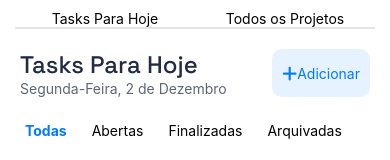
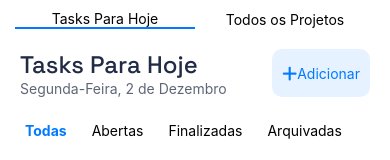
Before and after one commit to https-dre/mindful-nest-app, a React Native app: screen /Planner in a window 390 px wide. Shown: the top 160 px of the page. Built offline with nearby package versions, Linux system fonts and the light colour scheme.

Commit message:
fix: corrige bug na borda dos "Nav Buttons"

```diff
--- a/screens/Planner.js
+++ b/screens/Planner.js
@@ -13,37 +13,32 @@ const Stack2 = createNativeStackNavigator();
 export const Planner = () => {
     const navigation = useNavigation();
 
-    const [tasks, setTasks] = useState(null);
+    const [tasks, setTasks] = useState("");
     const [yourProjects, setYourProjects] = useState(null);
+    const [selected, setSelected] = useState("Tasks")
 
     return (
         <SafeAreaView style={{ flex: 1, backgroundColor: "white" }}>
             <View  style={styles.navBar}>
                 <View style={styles.navMenu}>
                     <TouchableOpacity
-                        style={styles.navButton}
+                        style={selected === "Tasks" ? styles.selected : styles.navButton}
                         onPress={()=> {
                             navigation.navigate("Tasks")
-                            setTasks(styles.selected)
-                            setYourProjects(null)
+                            setSelected("Tasks")
                         }}
                     >
                         <Text>Tasks Para Hoje</Text>
                     </TouchableOpacity>
                     <TouchableOpacity
-                        style={styles.navButton}
+                        style={selected === "Projects" ? styles.selected : styles.navButton}
                         onPress={()=> {
                             navigation.navigate("Projects")
-                            setTasks(null)
-                            setYourProjects(styles.selected)
+                            setSelected("Projects")
                         }}
                     >
                         <Text>Todos os Projetos</Text>
                     </TouchableOpacity>
-                </View>
-                <View style={styles.bottomBar}>
-                    <View style={[tasks, {width:"50%"}]} />
-                    <View style={[yourProjects, {width:"50%"}]} />
                 </View>
             </View>
             <View style={{flex: 1, marginTop: 5}}>
@@ -86,10 +81,13 @@ const styles = StyleSheet.create({
         backgroundColor: "transparent"
     },
     selected: {
-        padding: 1,
-        backgroundColor: "#007AFF",
+        flexDirection: "row",
+        alignItems: "center",
+        justifyContent: "center",
         width: "50%",
-        borderRadius: 10
+        backgroundColor: 'transparent',
+        borderBottomWidth: 2,
+        borderColor: "#007AFF"
     },
     bottomBar: {
         width: "100%",
```
